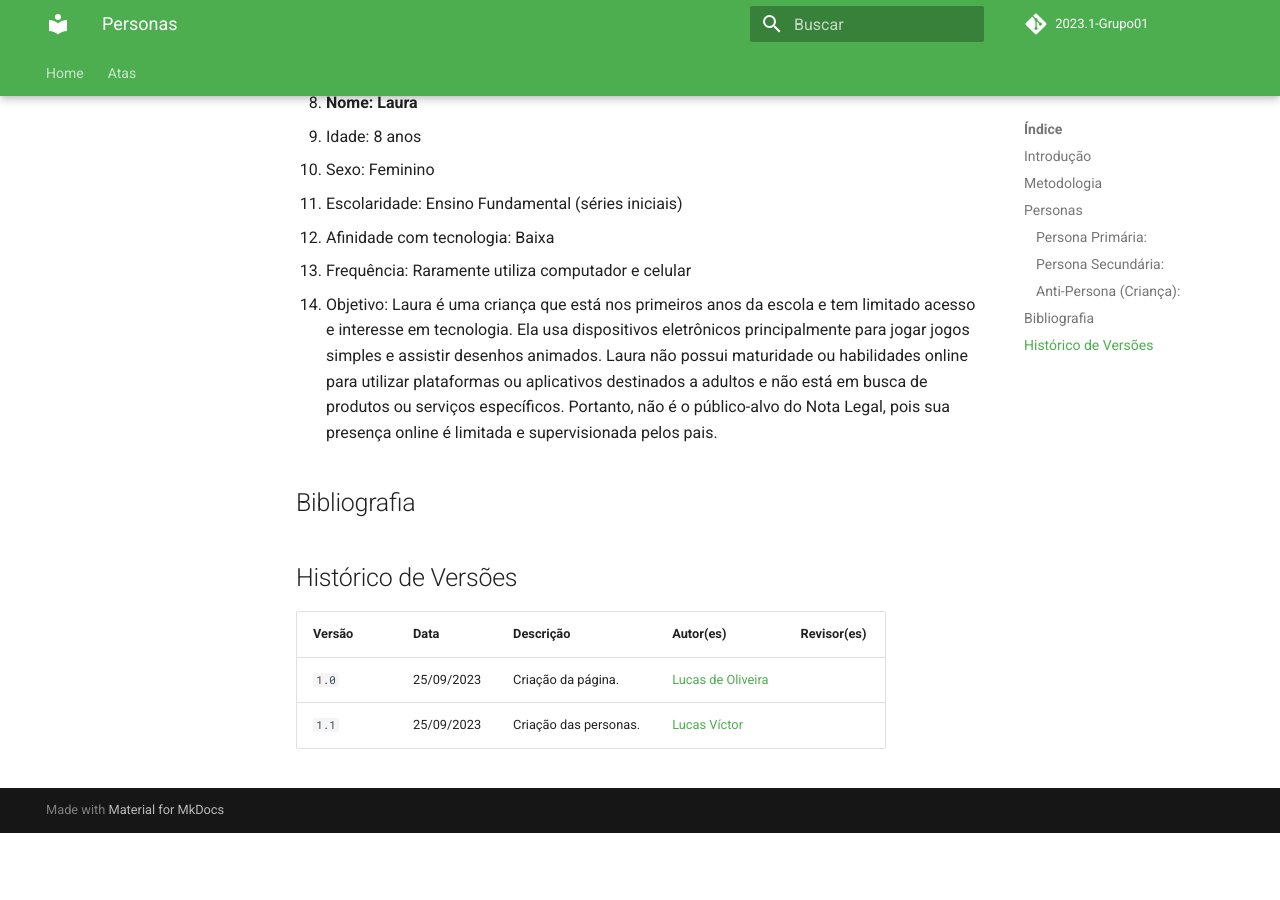
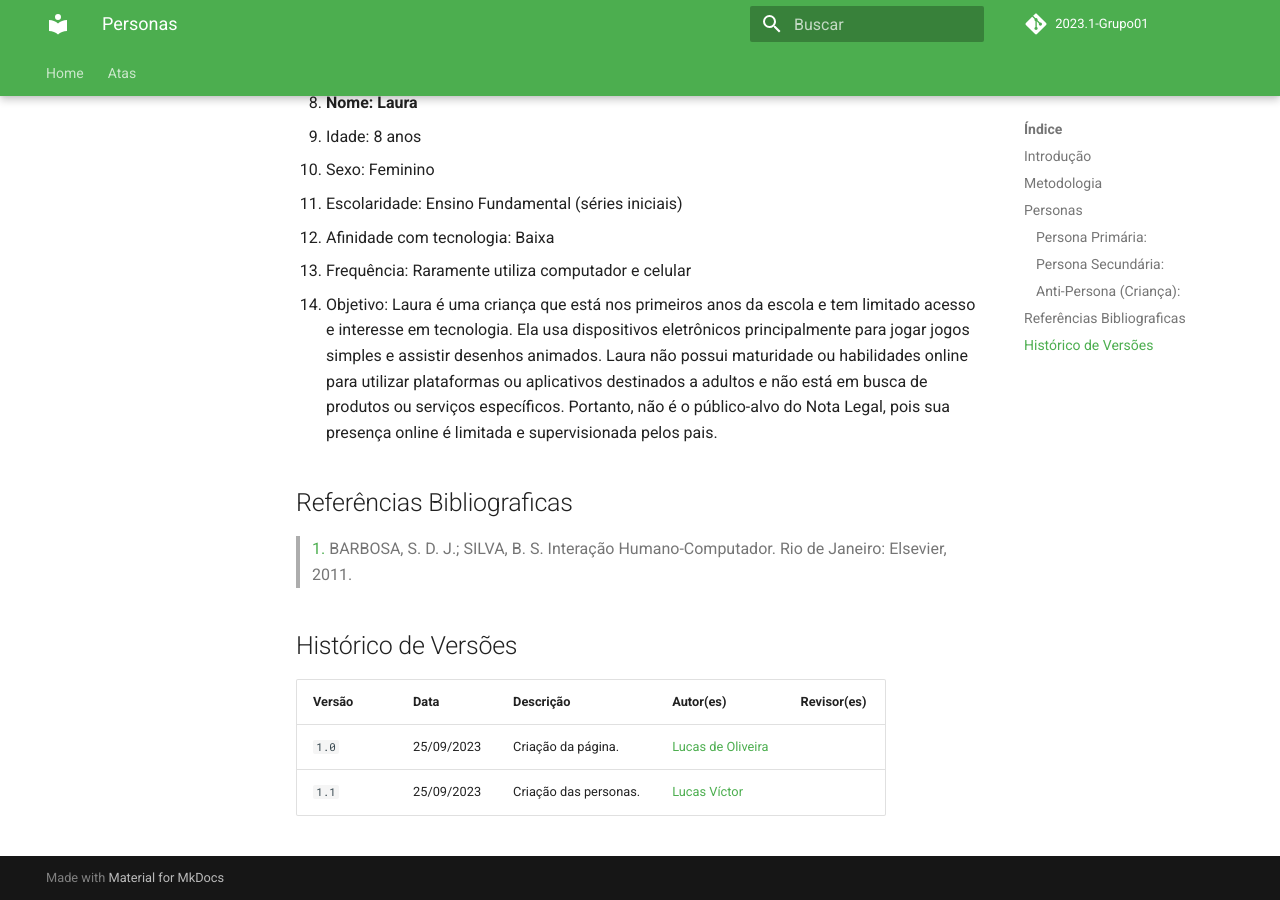
Before and after one commit to Interacao-Humano-Computador/2023.2-NotaLegal, an MkDocs documentation site: the page built from docs/analise de requisitos/personas.md, in a window 1280 px wide and 900 px high, scrolled down 2524 px. Built offline with MkDocs 1.6.1 and Material for MkDocs 9.7.7, drawn with Linux system fonts in a browser that asks for light colours; comment, search, counter and statistics services are not loaded; before the commit the page ends 3357 px from its top, so only the background shows below that.

Commit message:
Update personas.md

```diff
--- a/docs/analise de requisitos/personas.md
+++ b/docs/analise de requisitos/personas.md
@@ -72,7 +72,9 @@ A criação de personas é um processo que envolve pesquisa, análise de dados e
 
 
 
-## Bibliografia
+## Referências Bibliograficas
+> <a id="QT1" href="#anchor_1">1.</a> BARBOSA, S. D. J.; SILVA, B. S. Interação Humano-Computador. Rio de Janeiro: Elsevier, 2011.
+
 
 ## Histórico de Versões
 
```
